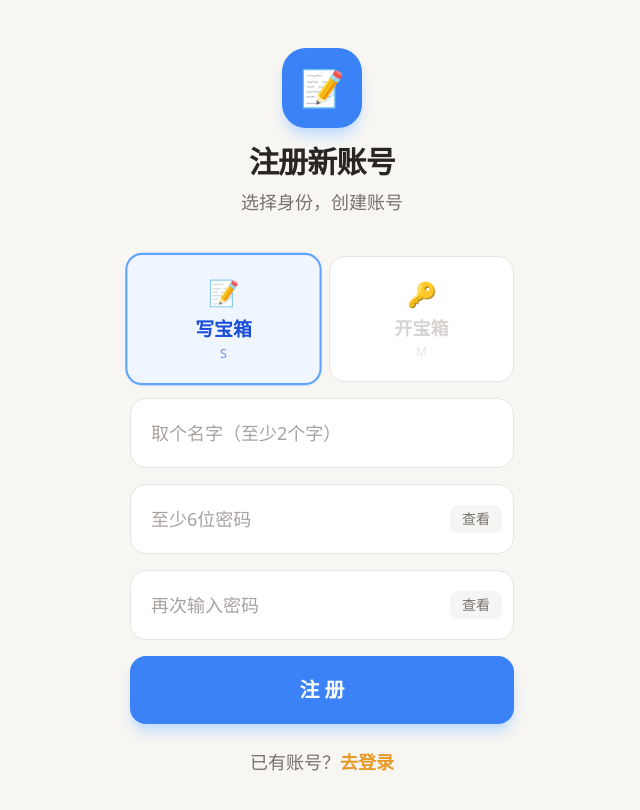
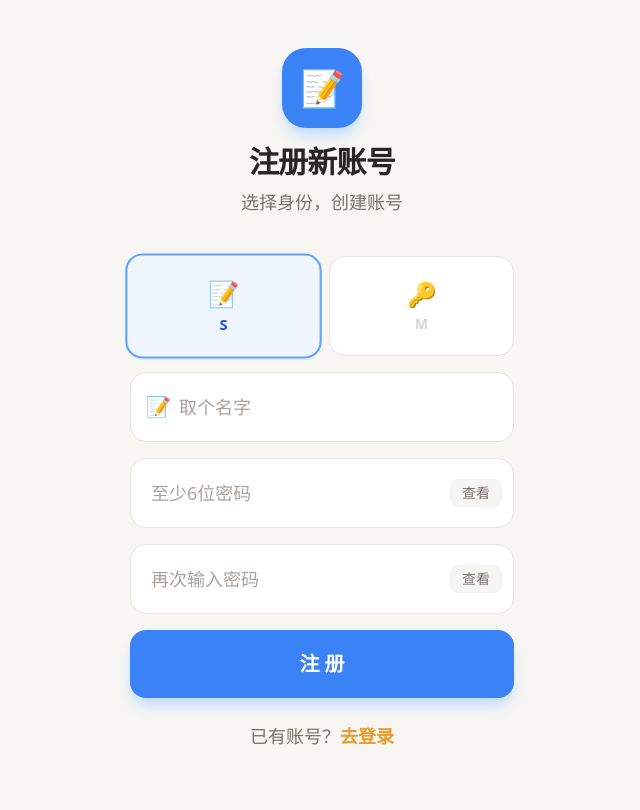
Before and after one commit to pingwu398-dev/treasure-box, a Next.js app: page /register in a window 1280 px wide. Shown: the top 810 px of the page, without its empty margins (318-958 px from the left). Built offline with nearby package versions, Linux system fonts and the light colour scheme.

Commit message:
S页面详情+注册页简化

```diff
--- a/src/app/(s)/s/page.tsx
+++ b/src/app/(s)/s/page.tsx
@@ -53,22 +53,20 @@ export default async function SHomePage() {
                       <span className="text-base text-stone-500">开启M {b.openedByMUser.username}</span>
                     )}
                   </div>
+                  <div className="flex items-center gap-4">
                     {b.status !== "OPENED" && (
                       <Link href={`/s/boxes/${b.id}`} className="rounded-xl bg-[#e69a28] px-6 py-3 text-base font-bold text-white active:bg-[#c47a10]">
                         编辑
                       </Link>
                     )}
                     {b.status === "OPENED" && (
-                    <Link href={`/opened/${b.id}`} className="rounded-xl border border-stone-300 px-5 py-3 text-base font-medium text-stone-600 active:bg-stone-50">
+                      <Link href={`/opened/${b.id}`} className="rounded-xl bg-[#e69a28] px-6 py-3 text-base font-bold text-white active:bg-[#c47a10]">
                         查看
                       </Link>
                     )}
+                    <span className="text-base text-stone-500">内容详情：{content ?? ""}</span>
                   </div>
-                {content && (
-                  <div className="whitespace-pre-wrap text-base leading-relaxed text-stone-700 border-t border-stone-100 pt-3">
-                    {content}
                 </div>
-                )}
               </div>
             );
           })}
--- a/src/app/register/page.tsx
+++ b/src/app/register/page.tsx
@@ -53,9 +53,8 @@ export default function RegisterPage() {
               }`}
               onClick={() => setRole("S")}
             >
-              <div className="text-2xl mb-1">📝</div>
-              <div>写宝箱</div>
-              <div className="text-xs font-normal mt-0.5 opacity-60">S</div>
+              <div className="text-2xl">📝</div>
+              <div className="text-sm font-bold mt-1">S</div>
             </button>
             <button
               className={`flex-1 rounded-2xl py-5 text-lg font-extrabold transition-all ${
@@ -65,16 +64,18 @@ export default function RegisterPage() {
               }`}
               onClick={() => setRole("M")}
             >
-              <div className="text-2xl mb-1">🔑</div>
-              <div>开宝箱</div>
-              <div className="text-xs font-normal mt-0.5 opacity-60">M</div>
+              <div className="text-2xl">🔑</div>
+              <div className="text-sm font-bold mt-1">M</div>
             </button>
           </div>
-          <input
-            className="w-full rounded-2xl border border-stone-200 bg-white px-5 py-5 text-lg text-stone-800 placeholder-stone-400 outline-none focus:border-amber-400 focus:ring-4 focus:ring-amber-100"
-            placeholder="取个名字（至少2个字）"
-            value={username} onChange={(e) => setUsername(e.target.value)}
-          />
+          <div className="relative">
+            <span className="absolute left-4 top-1/2 -translate-y-1/2 text-xl">📝</span>
+            <input
+              className="w-full rounded-2xl border border-stone-200 bg-white px-5 py-5 pl-12 text-lg text-stone-800 placeholder-stone-400 outline-none focus:border-amber-400 focus:ring-4 focus:ring-amber-100"
+              placeholder="取个名字"
+              value={username} onChange={(e) => setUsername(e.target.value)}
+            />
+          </div>
           <div className="relative">
             <input
               className="w-full rounded-2xl border border-stone-200 bg-white px-5 py-5 pr-20 text-lg text-stone-800 placeholder-stone-400 outline-none focus:border-amber-400 focus:ring-4 focus:ring-amber-100"
```
Lines whose indentation alone changed are shown as unchanged.
